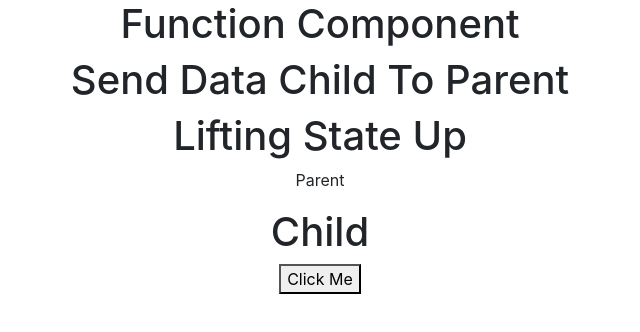
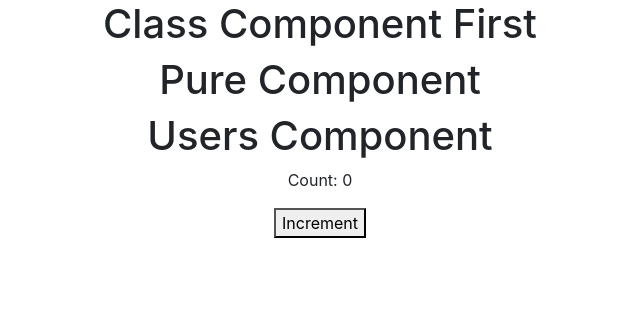
Before and after one commit to sanketpujari33/Full-Stack-Develaper, a React (Create React App) app in the folder Web-Technologies/React-Js/blog/: page / in a window 1280 px wide. Shown: the top 332 px of the page, without its empty margins (320-960 px from the left). Built offline with nearby package versions, Linux system fonts and the light colour scheme.

Commit message:
Pure Component

```diff
--- a/Web-Technologies/React-Js/blog/src/App.js
+++ b/Web-Technologies/React-Js/blog/src/App.js
@@ -1,14 +1,14 @@
 import "./App.css";
 // import LifeCycleMethod from "./components/lifeCycleMethod/LifeCycleMethod.js";
-// import ClassComponent from "./components/class/ClassComponent";
-import FunctionComponent from './components/function/FunctionComponent';
+import ClassComponent from "./components/class/ClassComponent";
+// import FunctionComponent from './components/function/FunctionComponent';
 // import Hook from './components/hook/Hook';
 
 function App() {
   return (
     <div className="App">
-       <FunctionComponent/>
-      {/* <ClassComponent /> */}
+       {/* <FunctionComponent/> */}
+      <ClassComponent />
       {/* <LifeCycleMethod/> */}
        {/* <Hook/> */}
     </div>
--- a/Web-Technologies/React-Js/blog/src/components/Class/ClassComponent.js
+++ b/Web-Technologies/React-Js/blog/src/components/Class/ClassComponent.js
@@ -1,15 +1,17 @@
 import React, { Component } from 'react';
-import PropsWithClassComponent from './PropsWithClassComponent';
-import { StateClassComponent } from './StateClassComponent';
-
+// import PropsWithClassComponent from './PropsWithClassComponent';
+// import { StateClassComponent } from './StateClassComponent';
+import PuresComponents from './PuresComponents';
 class ClassComponent extends Component {
 
     render() {
         return (
             <>
                 <h1>Class Component First</h1>
-                <ClassComponentTwo/>
-                <PropsWithClassComponent/>
+                    {/* <ClassComponentTwo/> */}
+                    {/* <PropsWithClassComponent/> */}
+                    <PuresComponents/>
+
             </>
         );
     }
@@ -19,7 +21,7 @@ class ClassComponentTwo extends React.Component{
         return (
             <>
                 <h1>Class ComponentTwo</h1>
-                <StateClassComponent/>
+                {/* <StateClassComponent/> */}
             </>
         );
     }
--- /dev/null
+++ b/Web-Technologies/React-Js/blog/src/components/Class/PuresComponents.js
@@ -0,0 +1,38 @@
+
+import React,{PureComponent} from "react";
+
+export default class PuresComponents extends PureComponent{
+    constructor() {
+        super();
+        this.state = {
+            count: 0
+            // count: 1
+        };
+    }
+    render() {
+        console.log("check-rerending")
+        return (
+            <>
+                <h1>Pure Component</h1>
+
+                <Users count={this.state.count}/>
+                <button onClick={() => this.setState({ count: 1 })}>Increment</button>
+
+            </>
+        );
+    }
+}
+export class Users extends React.PureComponent {
+
+
+    render() {
+        console.log("check-rerending")
+        console.log("check-rerending")
+        return (
+            <>
+                <h1>Users Component</h1>
+                <p>Count: {this.props.count}</p>
+           </>
+        );
+    }
+}
```
